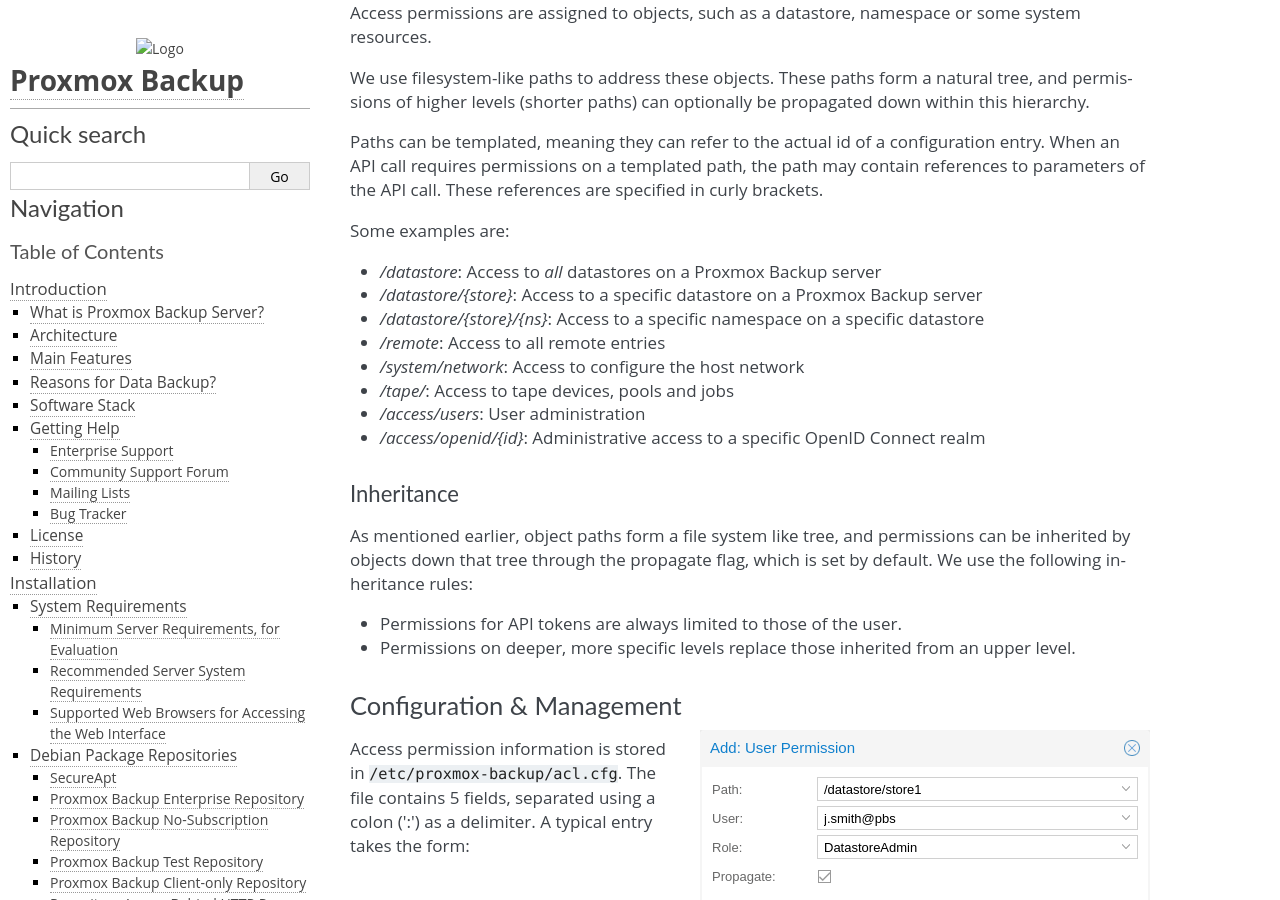
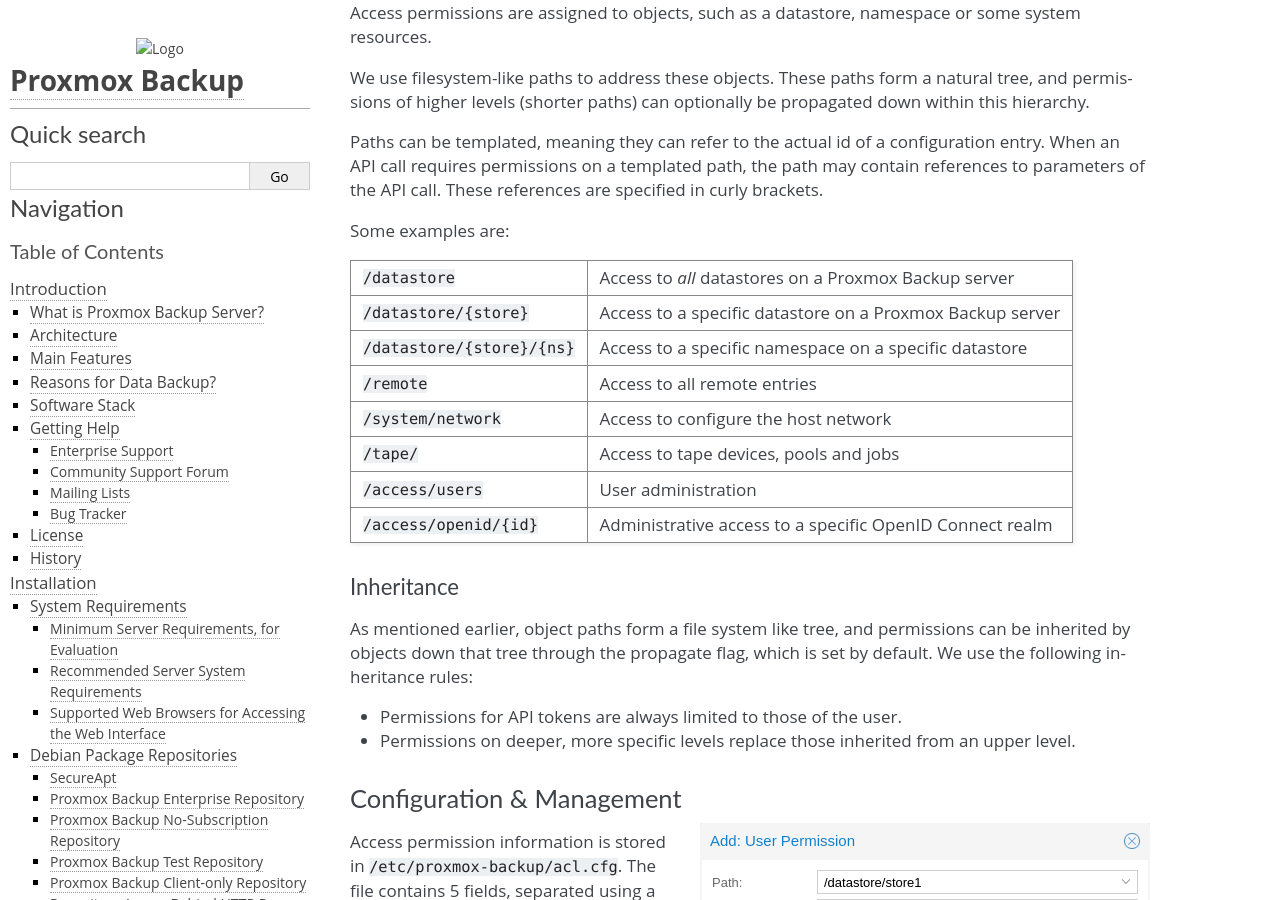
Before and after one commit to rikka-chunibyo/PBS-X, a Sphinx documentation site: the page built from docs/user-management.rst, in a window 1280 px wide and 900 px high, scrolled down 7421 px. Built offline with Sphinx 7.4.7, drawn with Linux system fonts in a browser that asks for light colours.

Commit message:
docs: replace path list with table for better readability
Signed-off-by: Alexander Zeidler <a.zeidler@proxmox.com>

```diff
--- a/docs/user-management.rst
+++ b/docs/user-management.rst
@@ -329,16 +329,19 @@ references are specified in curly brackets.
 
 Some examples are:
 
-* `/datastore`: Access to *all* datastores on a Proxmox Backup server
-* `/datastore/{store}`: Access to a specific datastore on a Proxmox Backup
-  server
-* `/datastore/{store}/{ns}`: Access to a specific namespace on a specific
-  datastore
-* `/remote`: Access to all remote entries
-* `/system/network`: Access to configure the host network
-* `/tape/`: Access to tape devices, pools and jobs
-* `/access/users`: User administration
-* `/access/openid/{id}`: Administrative access to a specific OpenID Connect realm
+.. table::
+  :align: left
+
+  =========================== =========================================================
+  ``/datastore``              Access to *all* datastores on a Proxmox Backup server
+  ``/datastore/{store}``      Access to a specific datastore on a Proxmox Backup server
+  ``/datastore/{store}/{ns}`` Access to a specific namespace on a specific datastore
+  ``/remote``                 Access to all remote entries
+  ``/system/network``         Access to configure the host network
+  ``/tape/``                  Access to tape devices, pools and jobs
+  ``/access/users``           User administration
+  ``/access/openid/{id}``     Administrative access to a specific OpenID Connect realm
+  =========================== =========================================================
 
 Inheritance
 ^^^^^^^^^^^
```
